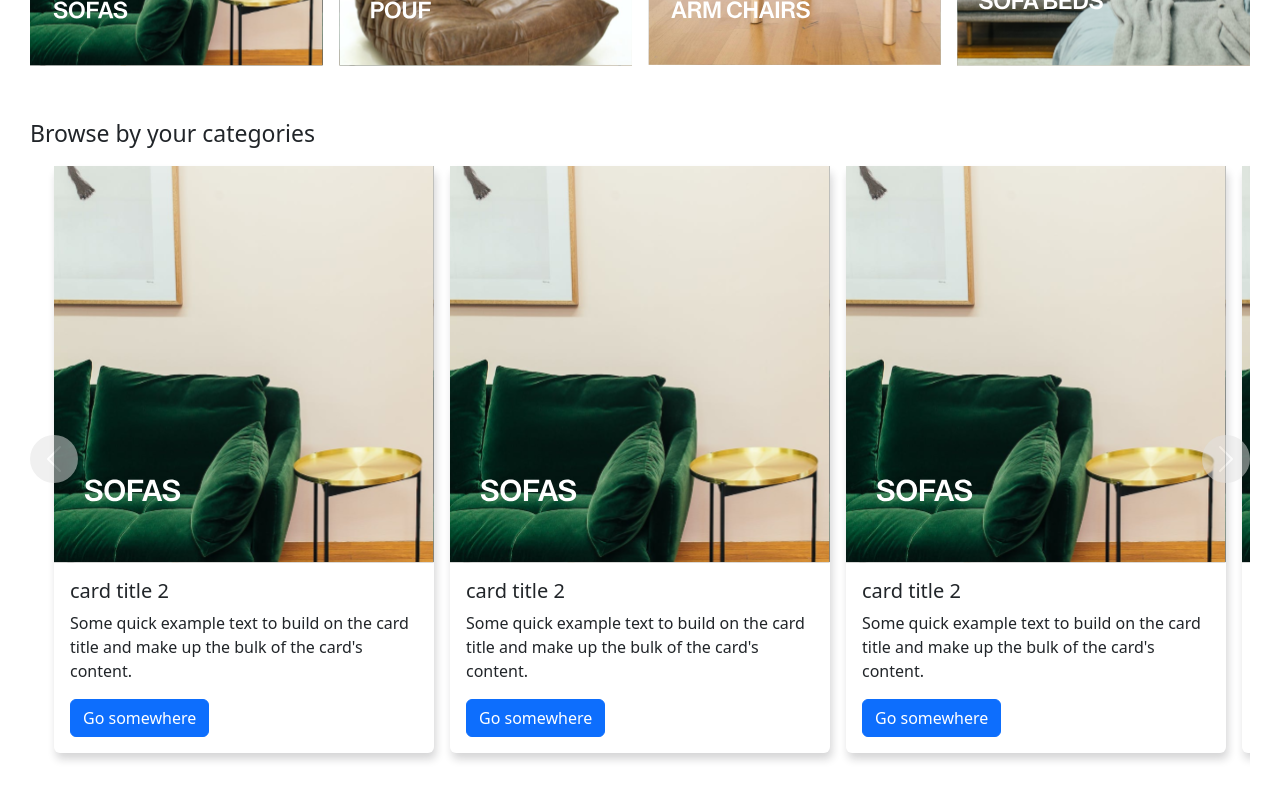
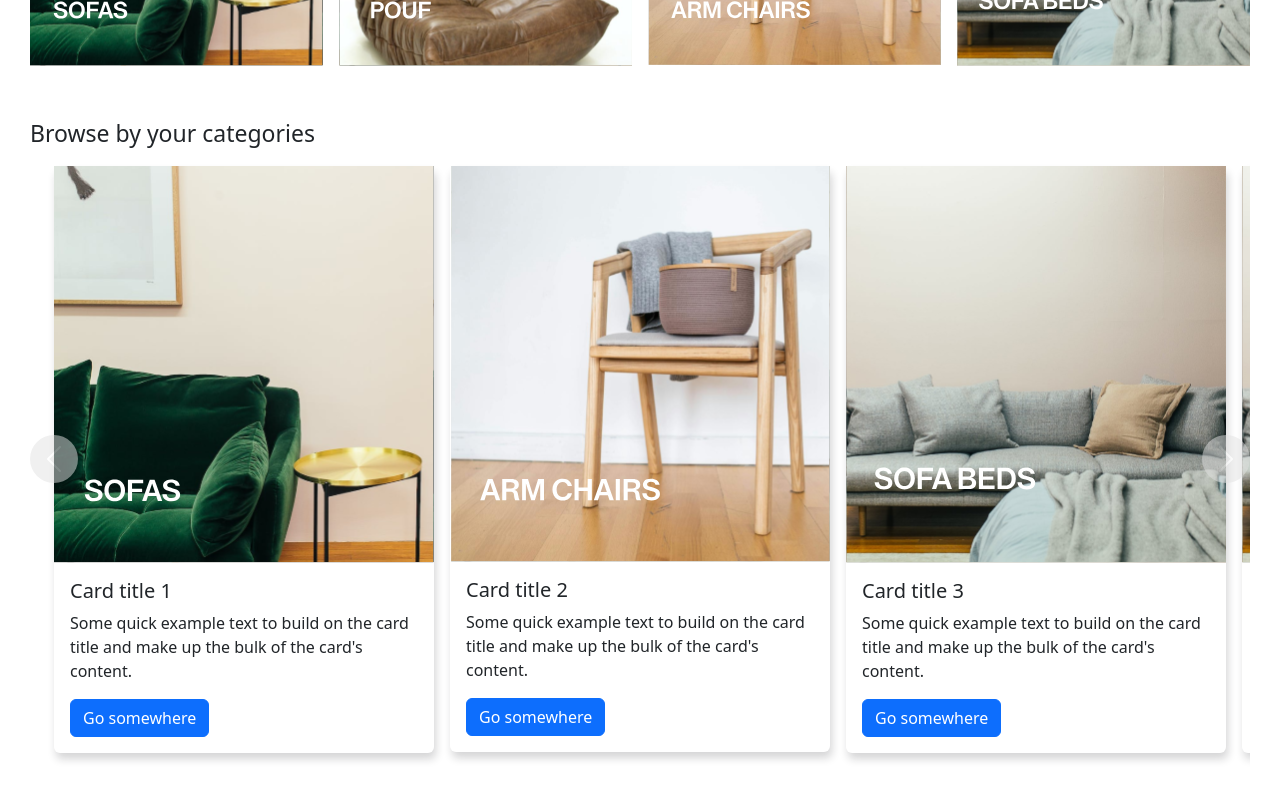
Before and after one commit to firdaous2/HomeTaniq, a React (Create React App) app: page / in a window 1280 px wide. Shown: the part 4139-4939 px from the top of the page. Built offline with nearby package versions, Linux system fonts and the light colour scheme.

Commit message:
carousel

```diff
--- a/src/pages/homepage.jsx
+++ b/src/pages/homepage.jsx
@@ -1,4 +1,6 @@
-import React from 'react';
+import React, { useEffect, useState } from 'react'
+// import 'bootstrap/dist/css/bootstrap.min.css';
+// import 'bootstrap/dist/js/bootstrap.bundle.min.js';
 import styled from 'styled-components';
 import Topbar from '../components/topbar';
 import Navbar from '../components/navbar';
@@ -105,35 +107,32 @@ const articleSpace = [
 const brandSpace = [brand1, brand2, brand3, brand4, brand5, brand6, brand7, brand8];
 const FoamCategory = [sofa, pouf, armChair, Sofabed];
 
-const carousel = [
+const carouselItems = [
   {
     image: sofa,
-    title: "card title 2",
+    title: "Card title 1",
     type: "Some quick example text to build on the card title and make up the bulk of the card's content.",
-    button:"Go somewhere"
+    button: "Go somewhere"
   },
   {
-    image: sofa,
-    title: "card title 2",
+    image: armChair,
+    title: "Card title 2",
     type: "Some quick example text to build on the card title and make up the bulk of the card's content.",
-    button:"Go somewhere",
-    className: "inactive"
+    button: "Go somewhere",
   },
   {
-    image: sofa,
-    title: "card title 2",
+    image: Sofabed,
+    title: "Card title 3",
     type: "Some quick example text to build on the card title and make up the bulk of the card's content.",
-    button:"Go somewhere",
-    className: "inactive"
+    button: "Go somewhere",
   },
   {
-    image: sofa,
-    title: "card title 2",
+    image: Sofabed,
+    title: "Card title 3",
     type: "Some quick example text to build on the card title and make up the bulk of the card's content.",
-    button:"Go somewhere",
-    className: "inactive"
+    button: "Go somewhere",
   },
-]
+];
 
 const HomepageContainer = styled.div`
   width: 100%;
@@ -428,6 +427,20 @@ const Product = styled.div`
 `;
 
 function Homepage() {
+  const [activeIndex, setActiveIndex] = useState(0);
+
+  const handlePrev = () => {
+    setActiveIndex((prevIndex) => (prevIndex === 0 ? carouselItems.length - 1 : prevIndex - 1));
+    console.log('this is it')
+  };
+
+  const handleNext = () => {
+    setActiveIndex((prevIndex) => (prevIndex === carouselItems.length - 1 ? 0 : prevIndex + 1));
+    console.log('this is that')
+  };
+
+
+
   return (
     <HomepageContainer>
       <Topbar />
@@ -556,63 +569,27 @@ function Homepage() {
         </div>
       </Shop>
       <Product>
-        <div className="titleHead">
-          Browse by your categories
-        </div>
-        <div id="carouselExampleControls" className="carousel slide" data-bs-ride= "carousel">
+        <div className="titleHead">Browse by your categories</div>
+        <div id="carouselExampleControls" className="carousel slide" data-bs-ride="carousel">
           <div className="carousel-inner">
-
-            {carousel.map((caro, index)=>(
-            <div className="carousel-item active {inactive}"  key={index}>
-              <div class="card">
-                <img src={caro.image} class="d-block w-100" alt="..." />
-                <div class="card-body">
-                  <h5 class="card-title">{caro.title}</h5>
-                  <p class="card-text">{caro.type}</p>
-                  <a href="#" class="btn btn-primary">{caro.button}</a>
+            {carouselItems.map((item, index) => (
+              <div className={`carousel-item ${index === activeIndex ? 'active' : ''}`} key={index}>
+                <div className="card">
+                  <img src={item.image} className="d-block w-100" alt={item.title} />
+                  <div className="card-body">
+                    <h5 className="card-title">{item.title}</h5>
+                    <p className="card-text">{item.type}</p>
+                    <a href="#" className="btn btn-primary">{item.button}</a>
+                  </div>
                 </div>
               </div>
-            </div>
             ))}
-            {/* <div className="carousel-item">
-              <div class="card">
-                <img src={armChair} class="d-block w-100" alt="..." />
-                <div class="card-body">
-                  <h5 class="card-title">Card title 2</h5>
-                  <p class="card-text">Some quick example text to build on the card title and make up the bulk of the
-                    card's content.</p>
-                  <a href="#" class="btn btn-primary">Go somewhere</a>
-                </div>
-              </div>
-            </div> */}
-            {/* <div className="carousel-item">
-              <div class="card">
-                <img src={Sofabed} class="d-block w-100" alt="..." />
-                <div class="card-body">
-                  <h5 class="card-title">Card title 2</h5>
-                  <p class="card-text">Some quick example text to build on the card title and make up the bulk of the
-                    card's content.</p>
-                  <a href="#" class="btn btn-primary">Go somewhere</a>
-                </div>
-              </div>
-            </div> */}
-            {/* <div className="carousel-item">
-              <div class="card">
-                <img src={Sofabed} class="d-block w-100" alt="..." />
-                <div class="card-body">
-                  <h5 class="card-title">Card title 2</h5>
-                  <p class="card-text">Some quick example text to build on the card title and make up the bulk of the
-                    card's content.</p>
-                  <a href="#" class="btn btn-primary">Go somewhere</a>
-                </div>
-              </div>
-            </div> */}
           </div>
-          <button className="carousel-control-prev" type="button" data-bs-target="#carouselExampleControls" data-bs-slide="prev">
+          <button className="carousel-control-prev button1" type="button" onClick={handlePrev}>
             <span className="carousel-control-prev-icon" aria-hidden="true"></span>
             <span className="visually-hidden">Previous</span>
           </button>
-          <button className="carousel-control-next" type="button" data-bs-target="#carouselExampleControls" data-bs-slide="next">
+          <button className="carousel-control-next button2" type="button" onClick={handleNext}>
             <span className="carousel-control-next-icon" aria-hidden="true"></span>
             <span className="visually-hidden">Next</span>
           </button>
```
